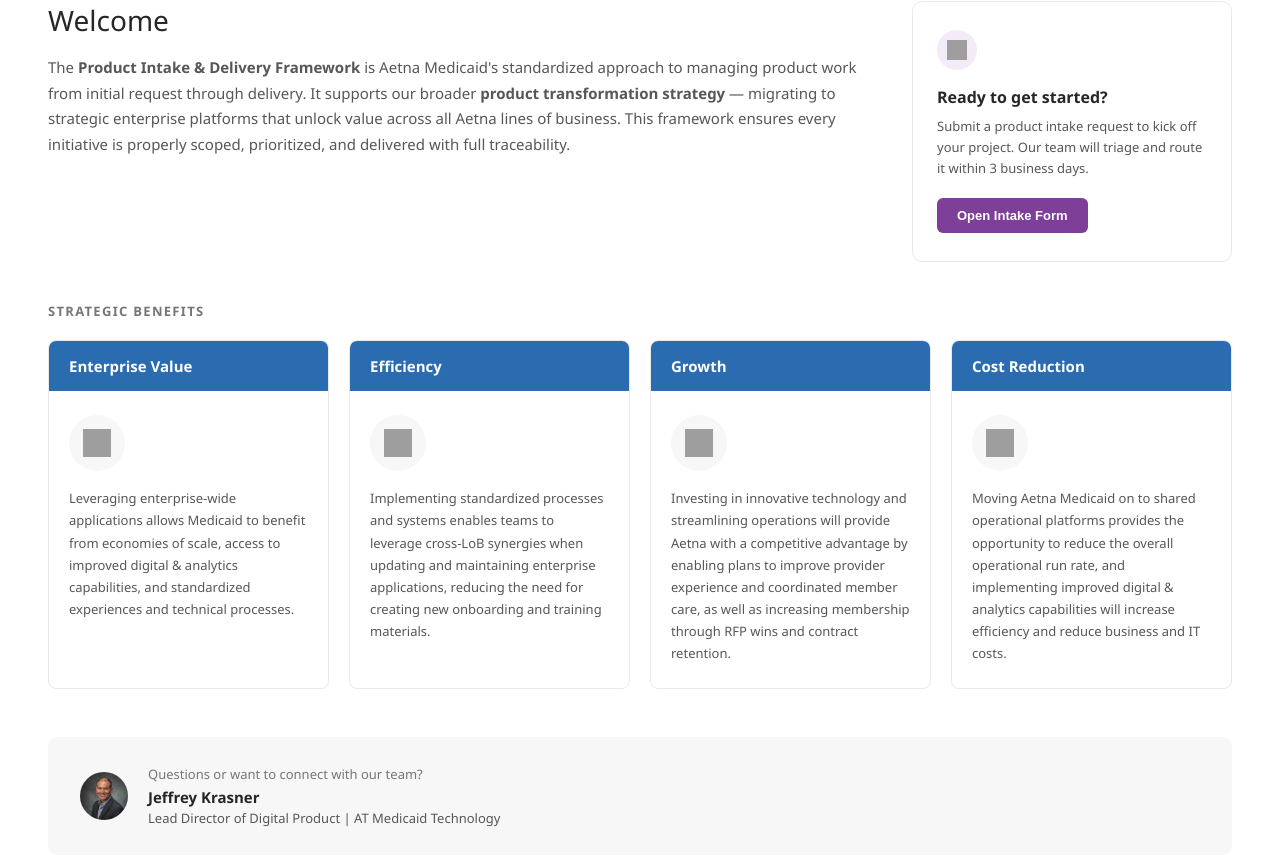
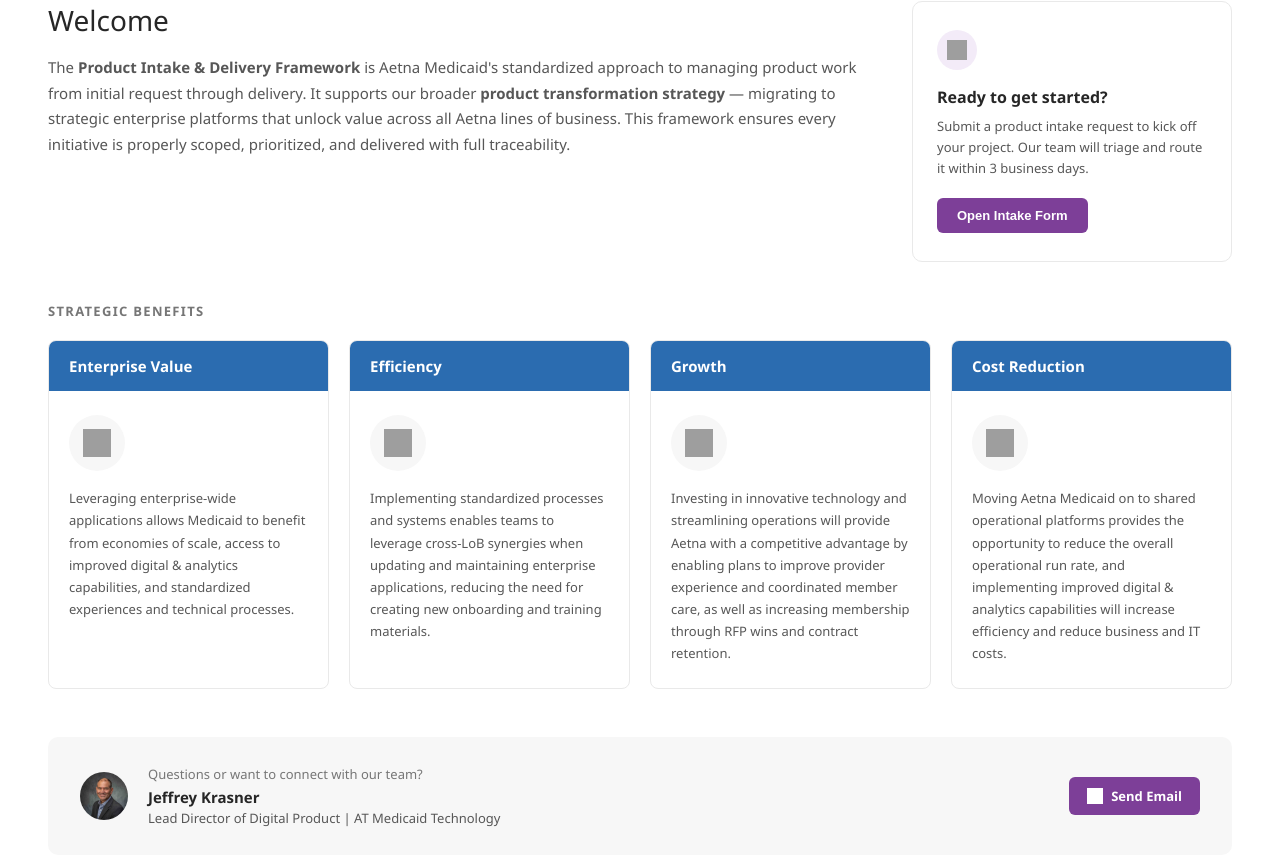
Before and after one commit to mlchiongcvs/product-intake-delivery-framework, a React (Vite) app: page / in a window 1280 px wide. Shown: the part 380-1245 px from the top of the page. Built offline with nearby package versions, Linux system fonts and the light colour scheme; grey boxes are pictures that could not be loaded.

Commit message:
Add email CTA button to contact section

```diff
--- a/src/App.jsx
+++ b/src/App.jsx
@@ -251,11 +251,15 @@
     {/* Contact section */}
     <div style={{ marginTop:48, padding:'28px 32px', background:G1, borderRadius:10, display:'flex', alignItems:'center', gap:20 }}>
       <img src={`${import.meta.env.BASE_URL}jeff-krasner.jpg`} alt="Jeffrey Krasner" style={{ width:48, height:48, borderRadius:'50%', objectFit:'cover', flexShrink:0 }} />
-      <div>
+      <div style={{ flex:1 }}>
         <p style={{ fontSize:13, color:TL2, margin:'0 0 4px' }}>Questions or want to connect with our team?</p>
         <p style={{ fontSize:15, fontWeight:600, color:TX, margin:'0 0 2px' }}>Jeffrey Krasner</p>
         <p style={{ fontSize:13, color:TM, margin:0 }}>Lead Director of Digital Product | AT Medicaid Technology</p>
       </div>
+      <a href="mailto:Jeffrey.Krasner@aetna.com" style={{ display:'flex', alignItems:'center', gap:8, background:V, color:WH, textDecoration:'none', borderRadius:6, padding:'10px 18px', fontSize:13, fontWeight:600, flexShrink:0 }}>
+        <img src="https://cdn.jsdelivr.net/npm/@tabler/icons@latest/icons/outline/mail.svg" alt="" style={{ width:16, height:16, filter:'brightness(0) invert(1)' }} />
+        Send Email
+      </a>
     </div>
   </div>;
 }
```
